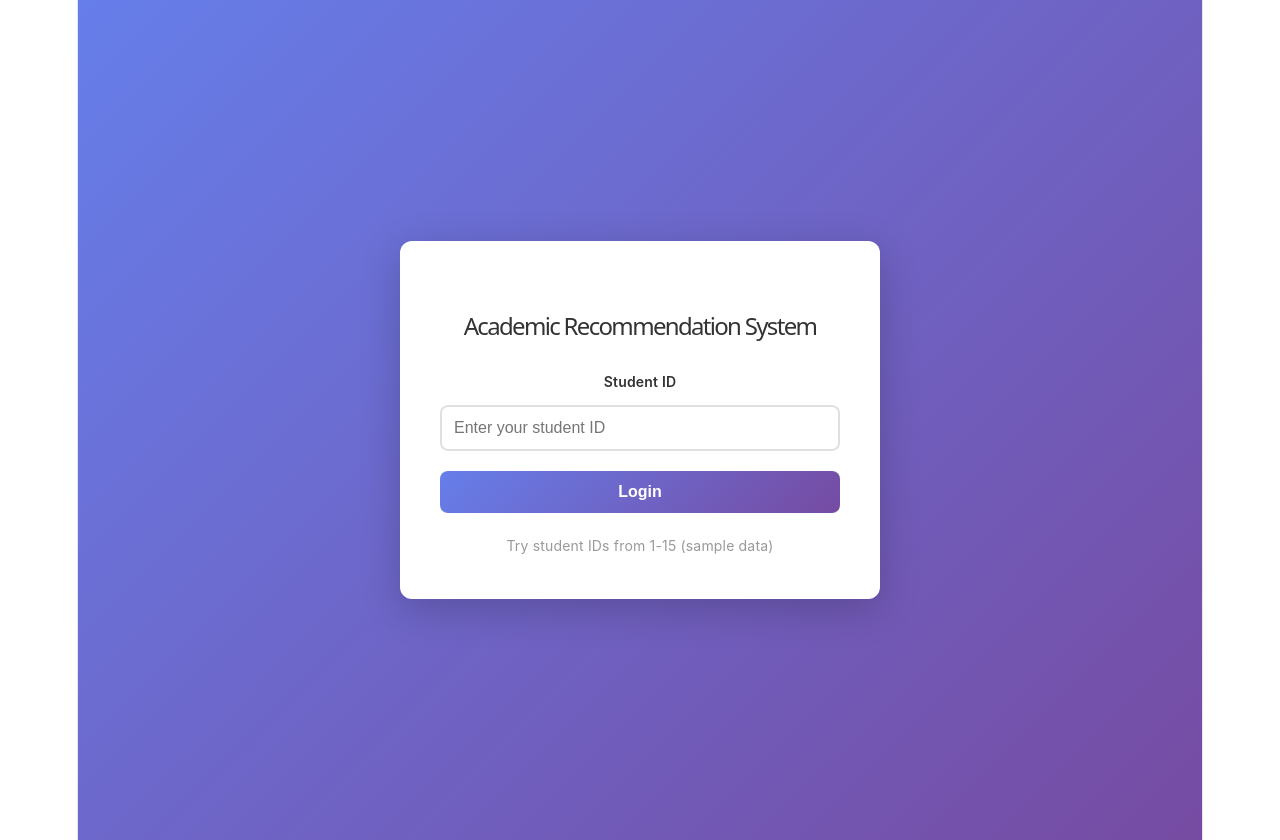
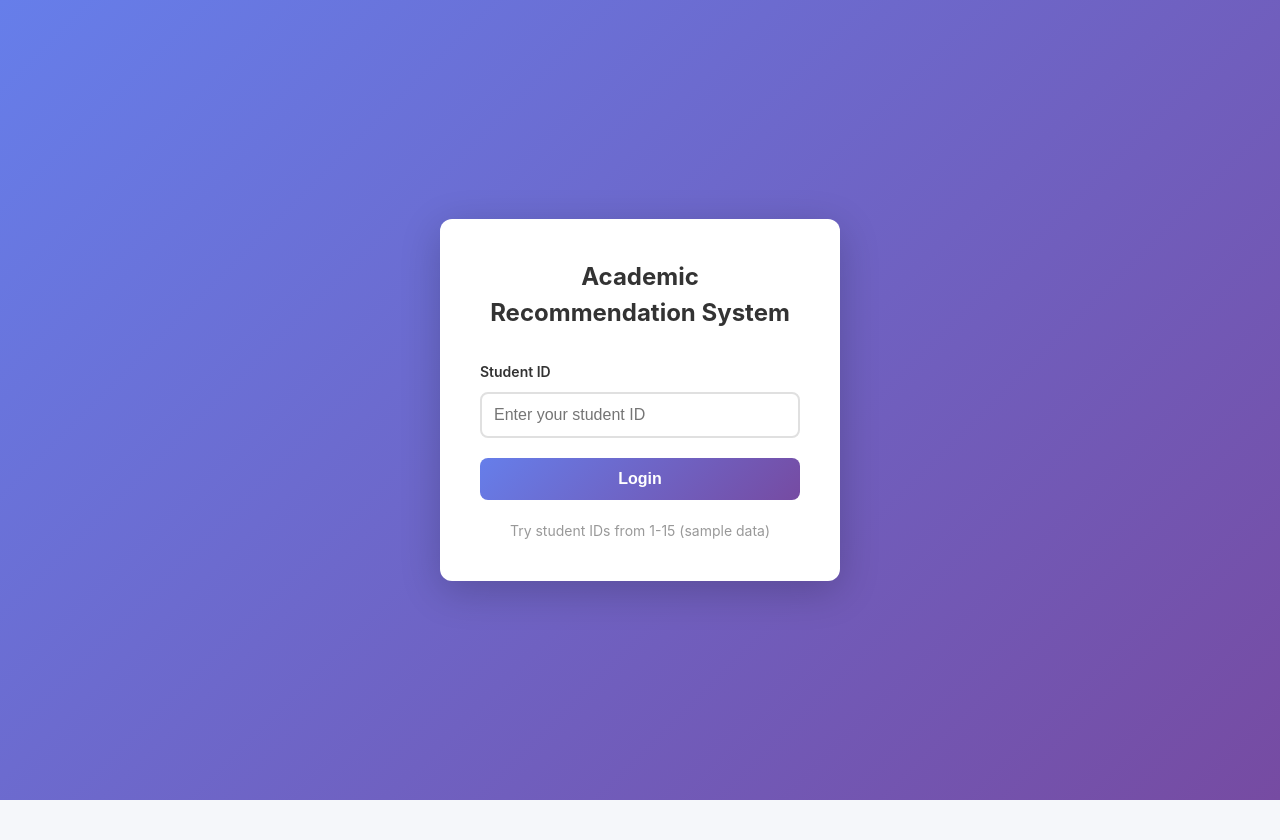
Before and after one commit to Moussa018/Systeme-de-recommendation-academique, a React app in the folder frontend/: page / in a window 1280 px wide. After the commit the page ends 800 px from the top, so only its background shows below. Built offline with nearby package versions, Linux system fonts and the light colour scheme; the HTML template or start-up script is replaced by a standard one.

Commit message:
Frontend: Replace Vite template index.css that constrained #root to 1126px and forced dark background

```diff
--- a/frontend/src/App.css
+++ b/frontend/src/App.css
@@ -1,38 +1,4 @@
-* {
-  margin: 0;
-  padding: 0;
-  box-sizing: border-box;
-}
-
-html {
-  width: 100%;
-  height: 100%;
-  margin: 0;
-  padding: 0;
-}
-
-body {
-  width: 100%;
-  height: 100%;
-  margin: 0;
-  padding: 0;
-  background-color: #f5f7fa;
-}
-
-#root {
-  width: 100%;
-  height: 100%;
-  margin: 0;
-  padding: 0;
-}
-
-body {
-  font-family: -apple-system, BlinkMacSystemFont, 'Segoe UI', 'Roboto', 'Oxygen',
-    'Ubuntu', 'Cantarell', 'Fira Sans', 'Droid Sans', 'Helvetica Neue',
-    sans-serif;
-  -webkit-font-smoothing: antialiased;
-  -moz-osx-font-smoothing: grayscale;
-}
+/* Global resets and base layout live in index.css */
 
 button {
   font-family: inherit;
--- a/frontend/src/index.css
+++ b/frontend/src/index.css
@@ -1,111 +1,31 @@
 :root {
-  --text: #6b6375;
-  --text-h: #08060d;
-  --bg: #fff;
-  --border: #e5e4e7;
-  --code-bg: #f4f3ec;
-  --accent: #aa3bff;
-  --accent-bg: rgba(170, 59, 255, 0.1);
-  --accent-border: rgba(170, 59, 255, 0.5);
-  --social-bg: rgba(244, 243, 236, 0.5);
-  --shadow:
-    rgba(0, 0, 0, 0.1) 0 10px 15px -3px, rgba(0, 0, 0, 0.05) 0 4px 6px -2px;
-
-  --sans: system-ui, 'Segoe UI', Roboto, sans-serif;
-  --heading: system-ui, 'Segoe UI', Roboto, sans-serif;
-  --mono: ui-monospace, Consolas, monospace;
-
-  font: 18px/145% var(--sans);
-  letter-spacing: 0.18px;
-  color-scheme: light dark;
-  color: var(--text);
-  background: var(--bg);
+  font-family: -apple-system, BlinkMacSystemFont, 'Segoe UI', 'Roboto', sans-serif;
+  line-height: 1.5;
   font-synthesis: none;
   text-rendering: optimizeLegibility;
   -webkit-font-smoothing: antialiased;
   -moz-osx-font-smoothing: grayscale;
-
-  @media (max-width: 1024px) {
-    font-size: 16px;
-  }
+  color-scheme: light;
 }
 
-@media (prefers-color-scheme: dark) {
-  :root {
-    --text: #9ca3af;
-    --text-h: #f3f4f6;
-    --bg: #16171d;
-    --border: #2e303a;
-    --code-bg: #1f2028;
-    --accent: #c084fc;
-    --accent-bg: rgba(192, 132, 252, 0.15);
-    --accent-border: rgba(192, 132, 252, 0.5);
-    --social-bg: rgba(47, 48, 58, 0.5);
-    --shadow:
-      rgba(0, 0, 0, 0.4) 0 10px 15px -3px, rgba(0, 0, 0, 0.25) 0 4px 6px -2px;
-  }
-
-  #social .button-icon {
-    filter: invert(1) brightness(2);
-  }
+* {
+  margin: 0;
+  padding: 0;
+  box-sizing: border-box;
 }
 
+html,
 body {
+  width: 100%;
+  min-height: 100vh;
   margin: 0;
+  padding: 0;
+  background-color: #f5f7fa;
 }
 
 #root {
-  width: 1126px;
-  max-width: 100%;
-  margin: 0 auto;
-  text-align: center;
-  border-inline: 1px solid var(--border);
-  min-height: 100svh;
-  display: flex;
-  flex-direction: column;
-  box-sizing: border-box;
+  width: 100%;
+  min-height: 100vh;
+  margin: 0;
+  padding: 0;
 }
-
-h1,
-h2 {
-  font-family: var(--heading);
-  font-weight: 500;
-  color: var(--text-h);
-}
-
-h1 {
-  font-size: 56px;
-  letter-spacing: -1.68px;
-  margin: 32px 0;
-  @media (max-width: 1024px) {
-    font-size: 36px;
-    margin: 20px 0;
-  }
-}
-h2 {
-  font-size: 24px;
-  line-height: 118%;
-  letter-spacing: -0.24px;
-  margin: 0 0 8px;
-  @media (max-width: 1024px) {
-    font-size: 20px;
-  }
-}
-p {
-  margin: 0;
-}
-
-code,
-.counter {
-  font-family: var(--mono);
-  display: inline-flex;
-  border-radius: 4px;
-  color: var(--text-h);
-}
-
-code {
-  font-size: 15px;
-  line-height: 135%;
-  padding: 4px 8px;
-  background: var(--code-bg);
-}
```
